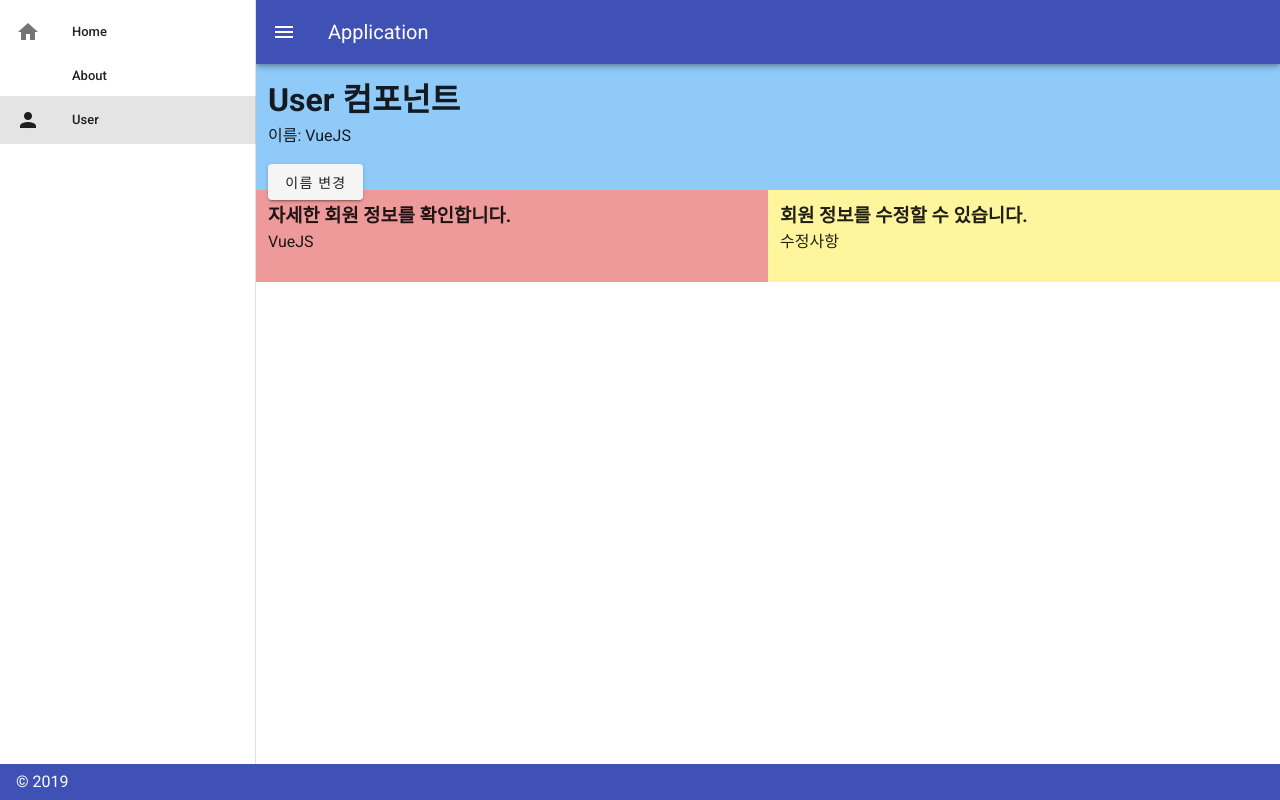
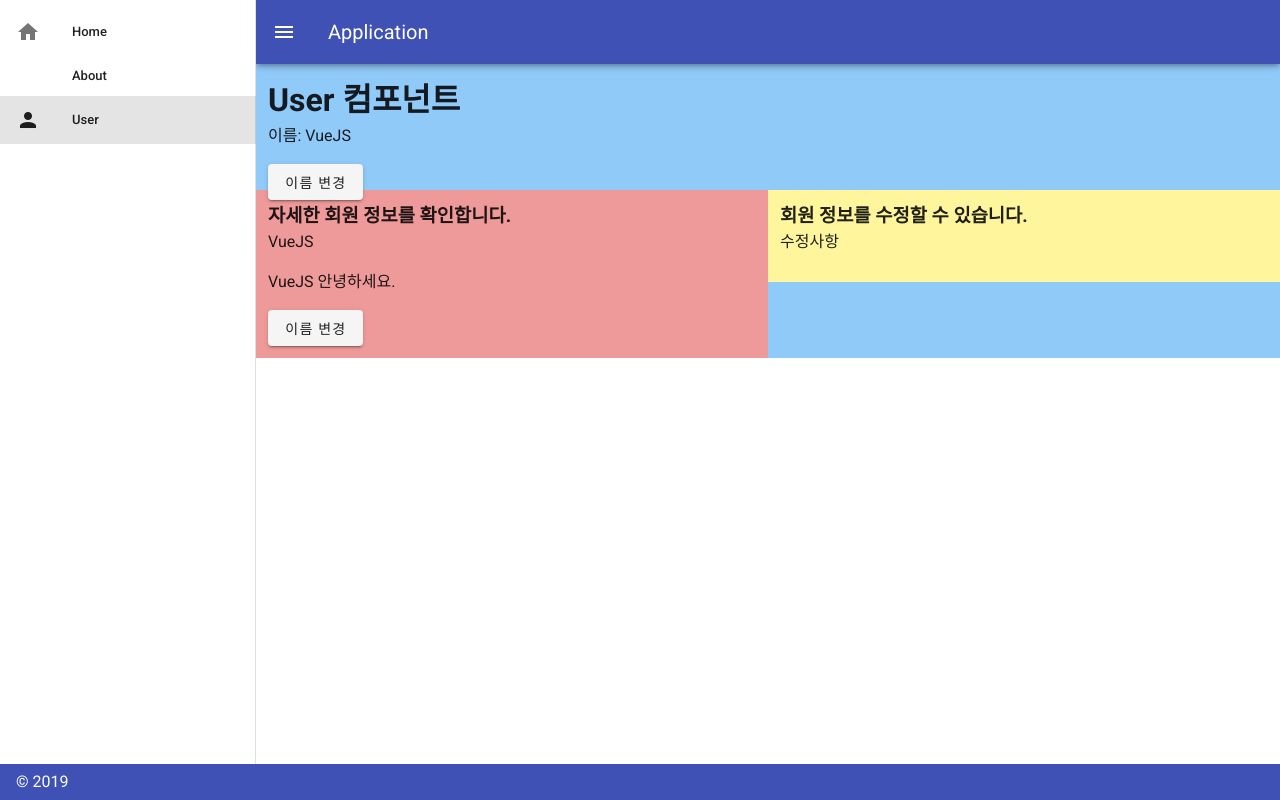
Before and after one commit to rudalson/vue-webblog, a Vue app: page /user in a window 1280 px wide. Built offline with nearby package versions, Linux system fonts and the light colour scheme.

Commit message:
added the usage of props props에 변수 속성에 type, required, default 등을 줄 수 있음

```diff
--- a/src/components/UserDetail.vue
+++ b/src/components/UserDetail.vue
@@ -2,13 +2,30 @@
   <div class="red lighten-3 pa-3">
     <h3>자세한 회원 정보를 확인합니다.</h3>
     <p>{{ nameOfChild }}</p>
+    <p>{{ sayHello }}</p>
+    <v-btn @click="switchName()">이름 변경</v-btn>
   </div>
 </template>
 
 <script>
   export default {
-    props: ['nameOfChild'],
+    props: {
+      nameOfChild: {
+        type: String,
+        default: 'LEGO'
+      }
+    },
     data: () => ({
     }),
+    computed: {
+      sayHello () {
+        return this.nameOfChild + ' 안녕하세요.'
+      }
+    },
+    methods: {
+      switchName () {
+        this.nameOfChild = '컴퓨터'
+      }
+    }
   }
 </script>
```
